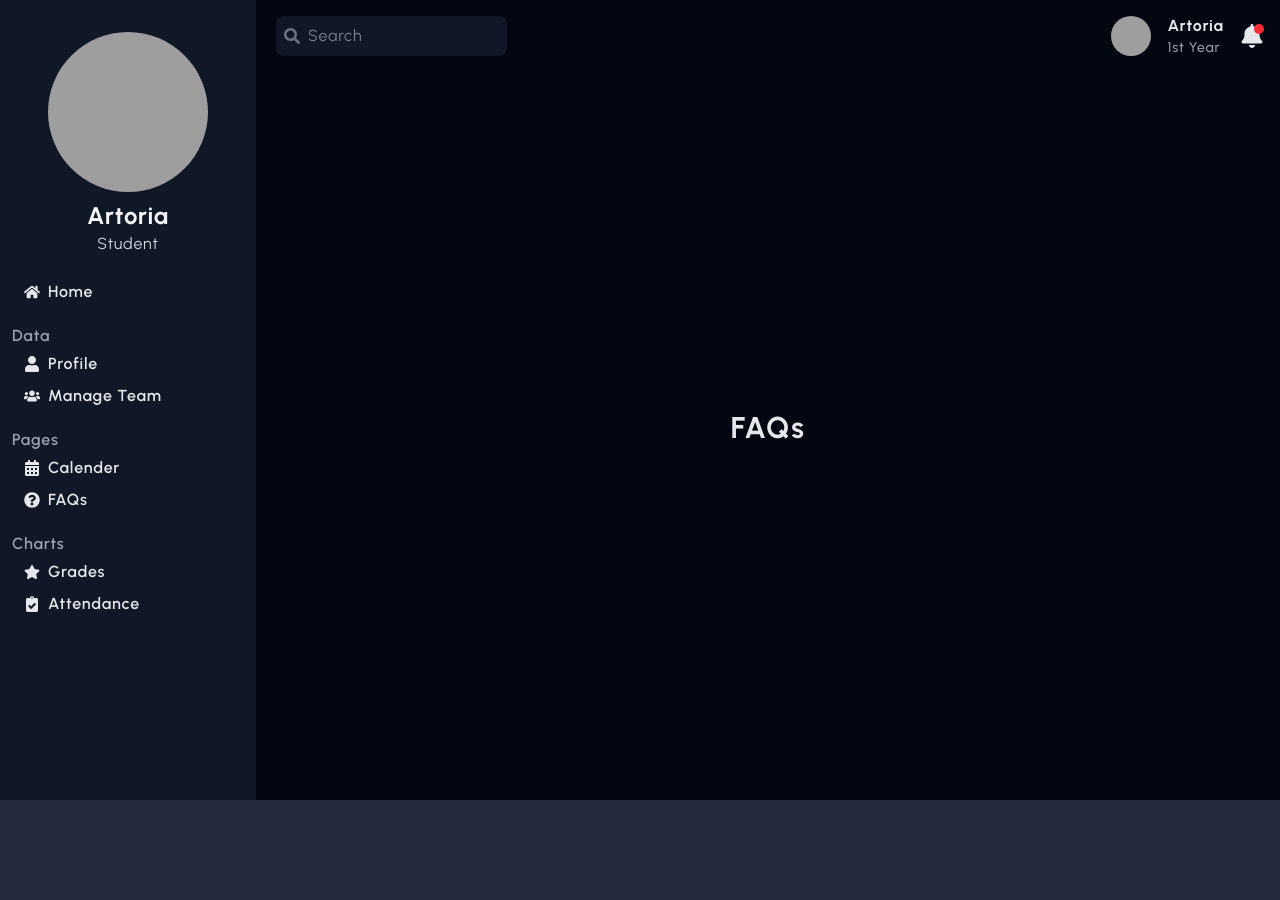
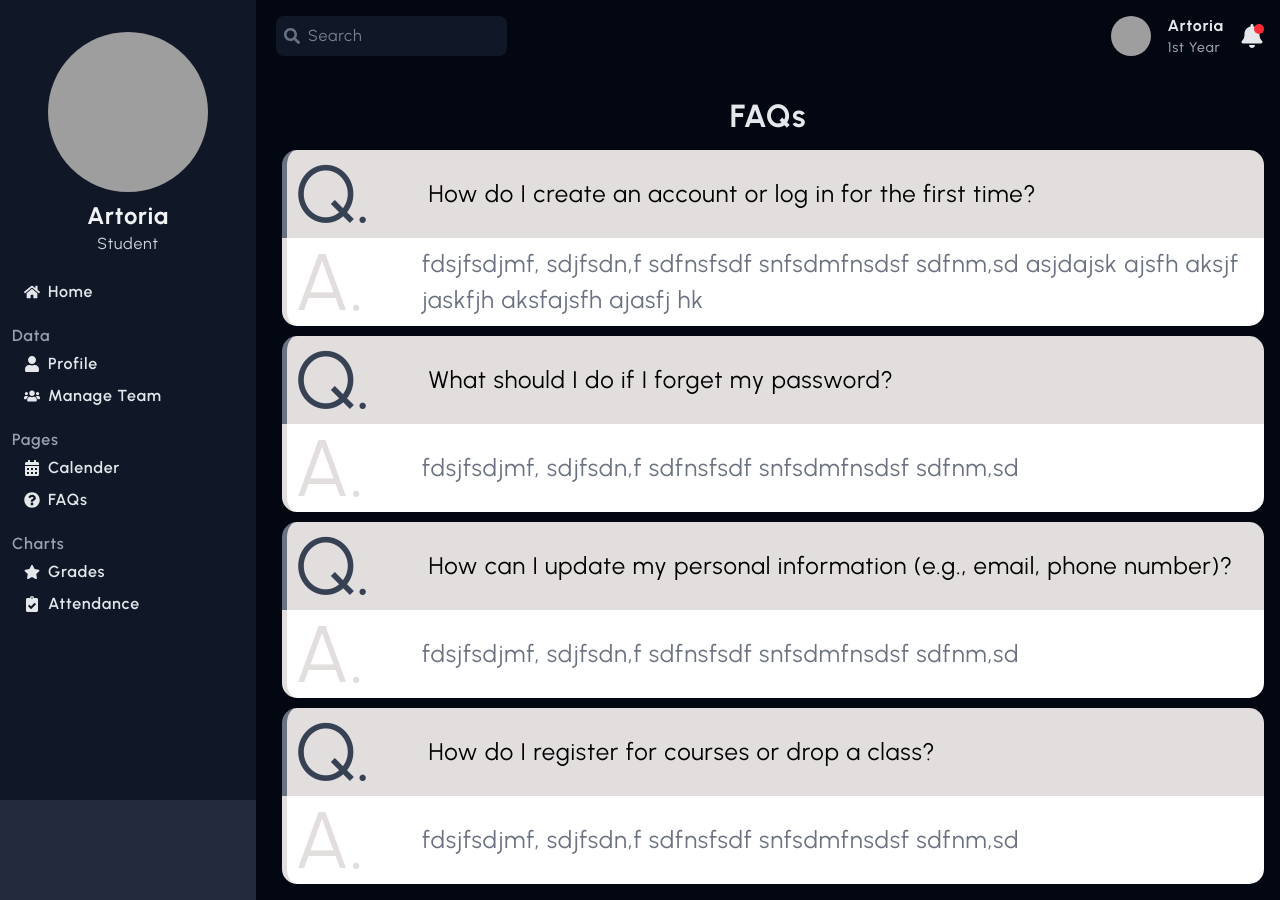
Before and after one commit to Thunder-Blaze/StudyFlow, a React (Vite) app: page /faqs in a window 1280 px wide. Before the commit the page ends 800 px from the top, so only its background shows below. Built offline with nearby package versions, Linux system fonts and the light colour scheme; grey boxes are pictures that could not be loaded.

Commit message:
Completed FAQs page (#6)

```diff
--- /dev/null
+++ b/src/components/FAQs/Questions_Answers.css
@@ -0,0 +1,62 @@
+
+.question{
+    margin-top: 10px;
+    /* height: 90px; */
+    display: flex;
+    align-items: center ;
+    background-color: #e3dede;
+    margin-left: 1%;
+    border-left: 5px solid oklch(0.551 0.027 264.364);
+    border-top-left-radius: 15px;
+    border-top-right-radius: 15px;
+}
+
+.question h1{
+    margin: -1rem 0.5rem;
+    font-size: 5rem;
+    color: oklch(0.373 0.034 259.733);
+}
+
+.question h2{
+    margin-left: 5%;
+    font-size: 1.5rem;
+    color: rgb(0, 0, 0);
+}
+
+.answer{
+    /* height: 90px; */
+    display: flex;
+    align-items: center ;
+    background-color: #ffffff;
+    margin-left: 1%;
+    border-left: 5px solid #e3dede;
+    border-bottom-left-radius: 15px;
+    border-bottom-right-radius: 15px;
+}
+
+.answer h1{
+    margin: -1rem 0.5rem;
+    font-size: 5rem;
+    color: #e3dede;
+}
+
+.answer h2{
+    margin-left: 5%;
+    font-size: 1.5rem;
+    color: oklch(0.551 0.027 264.364);
+}
+
+@media (min-width: 300px) and (max-width: 500px) {
+    .question h1{
+        font-size: 2rem;
+    }
+    .question h2{
+        font-size: 1rem;
+    }
+    .answer h1{
+        font-size: 2rem;
+    }
+    .answer h2{
+        font-size: 1rem;
+    }
+}
--- /dev/null
+++ b/src/components/FAQs/Questions_Answers.jsx
@@ -0,0 +1,19 @@
+import React from 'react'
+import './Questions_Answers.css'
+
+const Questions_Answers = (props) => {
+  return (
+    <div>
+      <div className="question">
+        <h1>Q. </h1>
+        <h2>{props.ques}</h2>
+      </div>
+      <div className="answer">
+      <h1>A. </h1>
+      <h2>{props.ans}</h2>
+      </div>
+    </div>
+  )
+}
+
+export default Questions_Answers
--- /dev/null
+++ b/src/pages/FAQs.css
@@ -0,0 +1,10 @@
+.Heading{
+    margin-top: 2%;
+    display: flex;
+    justify-content: center;
+}
+
+.Heading{
+    font-size: xx-large;
+    font-weight: bold;
+}
--- a/src/pages/FAQs.jsx
+++ b/src/pages/FAQs.jsx
@@ -1,10 +1,31 @@
 import Page_Layout from './Page_Layout'
+import './FAQs.css'
+import Questions_Answers from '../components/FAQs/Questions_Answers'
 
 const FAQs = () => {
     return (
         <Page_Layout>
-            <div className="p-4 pt-0 w-full h-full flex items-center justify-center flex-col gap-4">
-                <h1 className="text-3xl font-bold tracking-wider">FAQs</h1>
+            <div className="p-4 pt-0">
+                <h1 className="Heading">FAQs</h1>
+                <Questions_Answers
+                    ques="How do I create an account or log in for the first time?"
+                    ans="fdsjfsdjmf, sdjfsdn,f sdfnsfsdf snfsdmfnsdsf sdfnm,sd asjdajsk ajsfh aksjf jaskfjh aksfajsfh ajasfj hk"
+                />
+
+                <Questions_Answers
+                    ques="What should I do if I forget my password?"
+                    ans="fdsjfsdjmf, sdjfsdn,f sdfnsfsdf snfsdmfnsdsf sdfnm,sd"
+                />
+
+                <Questions_Answers
+                    ques="How can I update my personal information (e.g., email, phone number)?"
+                    ans="fdsjfsdjmf, sdjfsdn,f sdfnsfsdf snfsdmfnsdsf sdfnm,sd"
+                />
+
+                <Questions_Answers
+                    ques="How do I register for courses or drop a class?"
+                    ans="fdsjfsdjmf, sdjfsdn,f sdfnsfsdf snfsdmfnsdsf sdfnm,sd"
+                />
             </div>
         </Page_Layout>
     )
```
Also changed, not shown: 1 other file (tests, documents, lock files or other folders).
